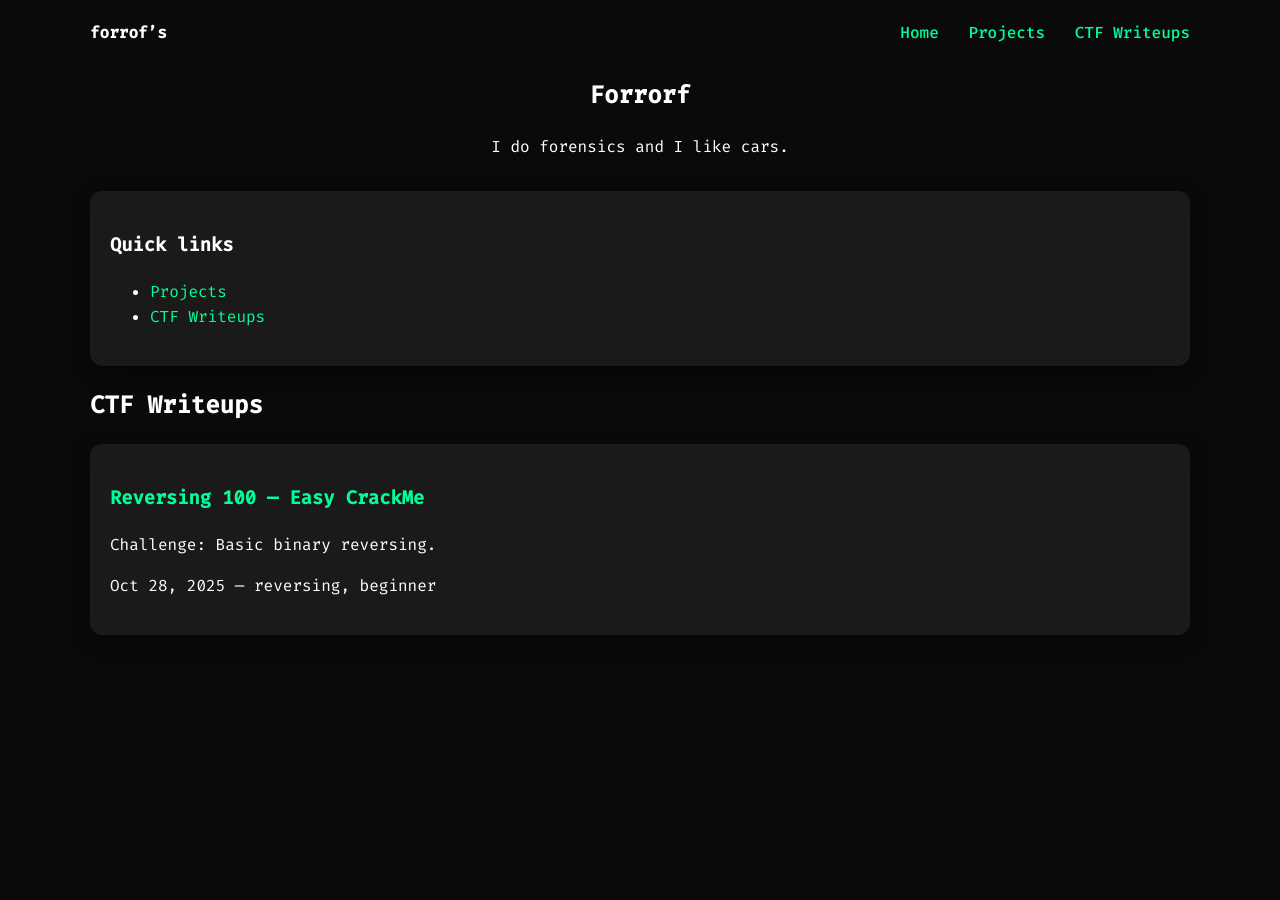
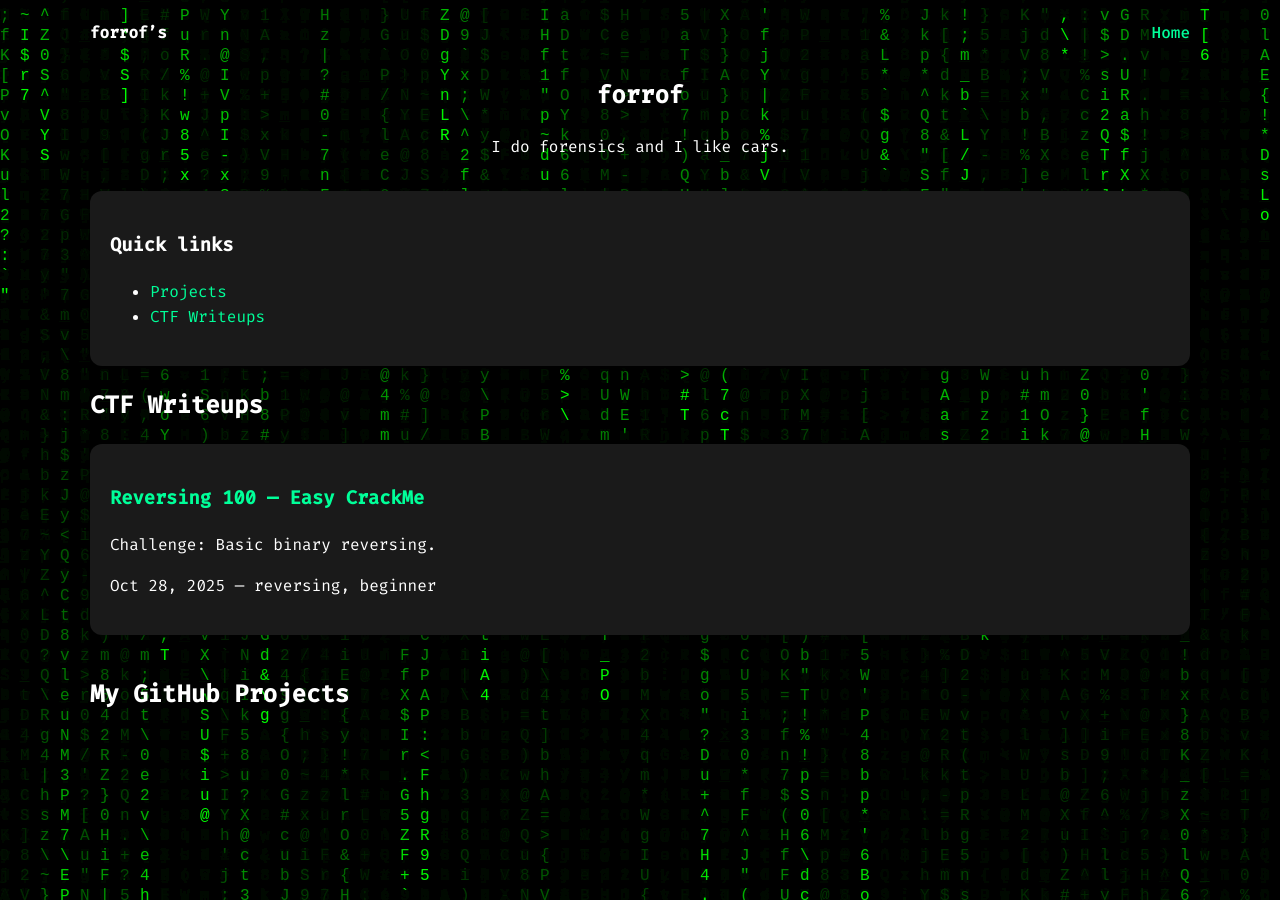
Before and after one commit to Forrof/forrof.github.io, a Jekyll site: the page built from index.md, in a window 1280 px wide. Built offline with Jekyll 4.4.1, drawn with Linux system fonts in a browser that asks for light colours; some of the changed lines change nothing that is shown.

Commit message:
Updates5

```diff
--- a/_layouts/default.html
+++ b/_layouts/default.html
@@ -1,9 +1,9 @@
-<!DOCTYPE html>
+<!doctype html>
 <html lang="en">
     <head>
-  <meta charset="UTF-8">
+        <meta charset="UTF-8" />
         <title>{{ page.title }} — {{ site.title }}</title>
-  <link rel="stylesheet" href="/assets/css/style.css">
+        <link rel="stylesheet" href="/assets/css/style.css" />
     </head>
     <body>
         <div class="container">
@@ -11,8 +11,6 @@
                 <div><strong>{{ site.title }}</strong></div>
                 <div class="nav">
                     <a href="/">Home</a>
-        <a href="/projects/">Projects</a>
-        <a href="/ctf/">CTF Writeups</a>
                 </div>
             </div>
 
@@ -20,7 +18,7 @@
         </div>
 
         <script>
-const cards = document.querySelectorAll('.card');
+            const cards = document.querySelectorAll(".card");
             cards.forEach((card, i) => {
                 card.style.animationDelay = `${i * 0.1}s`;
             });
--- a/assets/css/style.css
+++ b/assets/css/style.css
@@ -1,4 +1,4 @@
-@import url('https://fonts.googleapis.com/css2?family=Fira+Code:wght@400;500&display=swap');
+@import url("https://fonts.googleapis.com/css2?family=Fira+Code:wght@400;500&display=swap");
 
 :root {
     --bg: #0a0a0a;
@@ -6,7 +6,7 @@
     --grey: #888888;
     --accent: #00ff99;
     --card-bg: #1a1a1a;
-  --card-shadow: rgba(0,0,0,0.5);
+    --card-shadow: rgba(0, 0, 0, 0.5);
 }
 
 * {
@@ -19,8 +19,9 @@
     padding: 20px;
     background-color: var(--bg);
     color: var(--text);
-  font-family: 'Fira Code', monospace;
+    font-family: "Fira Code", monospace;
     line-height: 1.6;
+    overflow-x: hidden;
 }
 
 a {
@@ -62,14 +63,35 @@
 
 .grid {
     display: grid;
-  grid-template-columns: repeat(auto-fit, minmax(300px,1fr));
+    grid-template-columns: repeat(auto-fit, minmax(300px, 1fr));
     gap: 20px;
+}
+
+.scroll-fade {
+    opacity: 0;
+    transform: translateY(20px);
+    transition: all 0.6s ease-out;
+}
+.scroll-fade.show {
+    opacity: 1;
+    transform: translateY(0);
+}
+
+.intro {
+    text-align: center;
+    margin-bottom: 2rem;
 }
 
 /* Animations */
 @keyframes fadeInUp {
-  0% { opacity: 0; transform: translateY(20px); }
-  100% { opacity: 1; transform: translateY(0); }
+    0% {
+        opacity: 0;
+        transform: translateY(20px);
+    }
+    100% {
+        opacity: 1;
+        transform: translateY(0);
+    }
 }
 
 /* Terminal style */
@@ -79,10 +101,21 @@
     border-radius: 8px;
     font-size: 0.95rem;
     color: var(--accent);
-  box-shadow: 0 0 10px rgba(0,255,153,0.1);
+    box-shadow: 0 0 10px rgba(0, 255, 153, 0.1);
 }
 
 /* Smooth scroll */
 html {
     scroll-behavior: smooth;
 }
+
+/* LED Matrix Canvas */
+#led-matrix {
+    position: fixed;
+    top: 0;
+    left: 0;
+    width: 100%;
+    height: 100%;
+    z-index: -1;
+    background-color: #000;
+}
--- a/index.md
+++ b/index.md
@@ -4,26 +4,107 @@
 ---
 
 
-<div style="text-align: center; margin-bottom: 2rem;">
-  <h2>Forrorf</h2>
-  <p>I do forensics and I like cars.</p>
+<div class="intro scroll-fade">
+<h2>forrof</h2>
+<p>I do forensics and I like cars.</p>
 </div>
 
-<div class="card">
-  <h3>Quick links</h3>
-  <ul>
-    <li><a href="/projects/">Projects</a></li>
-    <li><a href="/ctf/">CTF Writeups</a></li>
-  </ul>
+
+<div class="card scroll-fade">
+<h3>Quick links</h3>
+<ul>
+<li><a href="/projects/">Projects</a></li>
+<li><a href="/ctf/">CTF Writeups</a></li>
+</ul>
 </div>
 
-<h2>CTF Writeups</h2>
+
+<h2 class="scroll-fade">CTF Writeups</h2>
 <div class="grid">
 {% for post in site.ctf reversed %}
-  <div class="card">
-    <h3><a href="{{ post.url }}">{{ post.title }}</a></h3>
-    <p>{{ post.excerpt | strip_html | truncate: 100 }}</p>
-    <p class="meta">{{ post.date | date: "%b %d, %Y" }} — {{ post.tags | join: ", " }}</p>
-  </div>
+<div class="card scroll-fade">
+<h3><a href="{{ post.url }}">{{ post.title }}</a></h3>
+<p>{{ post.excerpt | strip_html | truncate: 100 }}</p>
+<p class="meta">{{ post.date | date: "%b %d, %Y" }} — {{ post.tags | join: ", " }}</p>
+</div>
 {% endfor %}
 </div>
+
+
+<h2 class="scroll-fade">My GitHub Projects</h2>
+<div id="repos" class="grid"></div>
+
+
+<canvas id="led-matrix"></canvas>
+
+
+<script>
+// Scroll fade animation
+const observer = new IntersectionObserver((entries) => {
+entries.forEach(entry => {
+if(entry.isIntersecting){
+entry.target.classList.add('show');
+}
+});
+}, { threshold: 0.2 });
+
+
+document.querySelectorAll('.scroll-fade').forEach(el => observer.observe(el));
+
+
+// Load GitHub repos
+async function loadRepos() {
+const user = "forrof";
+const response = await fetch(`https://api.github.com/users/${user}/repos?sort=updated`);
+const repos = await response.json();
+const container = document.getElementById('repos');
+repos.forEach(r => {
+if (!r.fork) {
+const card = document.createElement('div');
+card.className = 'card scroll-fade';
+card.innerHTML = `
+<h3><a href="${r.html_url}" target="_blank">${r.name}</a></h3>
+<p>${r.description || ''}</p>
+<p class="meta">⭐ ${r.stargazers_count} — Updated ${new Date(r.updated_at).toLocaleDateString()}</p>
+`;
+container.appendChild(card);
+observer.observe(card); // fade in GitHub cards
+}
+});
+}
+loadRepos();
+
+
+// LED Matrix Background
+const canvas = document.getElementById('led-matrix');
+const ctx = canvas.getContext('2d');
+let width = canvas.width = window.innerWidth;
+let height = canvas.height = window.innerHeight;
+const columns = Math.floor(width / 20);
+const drops = Array(columns).fill(0);
+
+
+function draw() {
+ctx.fillStyle = 'rgba(0,0,0,0.05)';
+ctx.fillRect(0, 0, width, height);
+ctx.fillStyle = '#0f0';
+ctx.font = '16px monospace';
+drops.forEach((y, i) => {
+const text = String.fromCharCode(33 + Math.random() * 94);
+ctx.fillText(text, i * 20, y * 20);
+if(y * 20 > height && Math.random() > 0.975){
+drops[i] = 0;
+} else {
+drops[i]++;
+}
+});
+requestAnimationFrame(draw);
+}
+draw();
+
+
+window.addEventListener('resize', () => {
+width = canvas.width = window.innerWidth;
+height = canvas.height = window.innerHeight;
+});
+</script>
```
Lines whose indentation alone changed are shown as unchanged.
